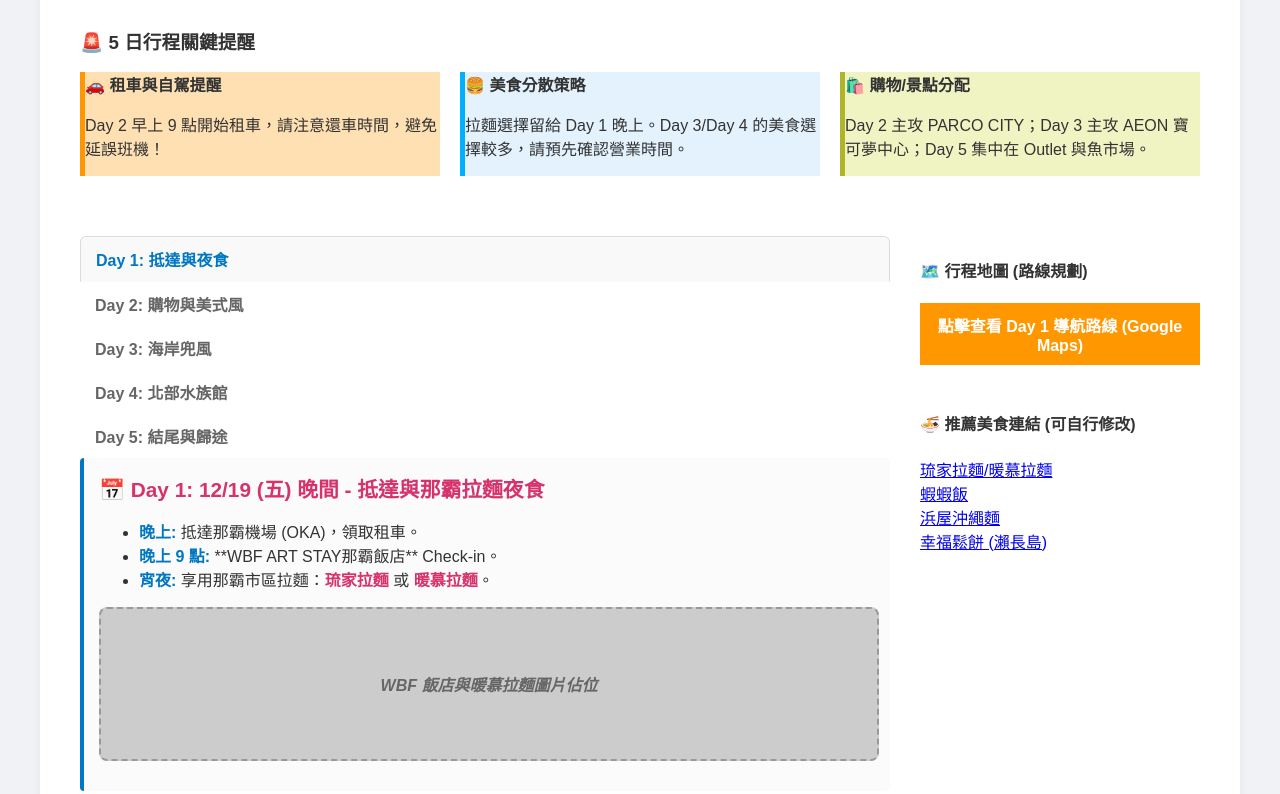
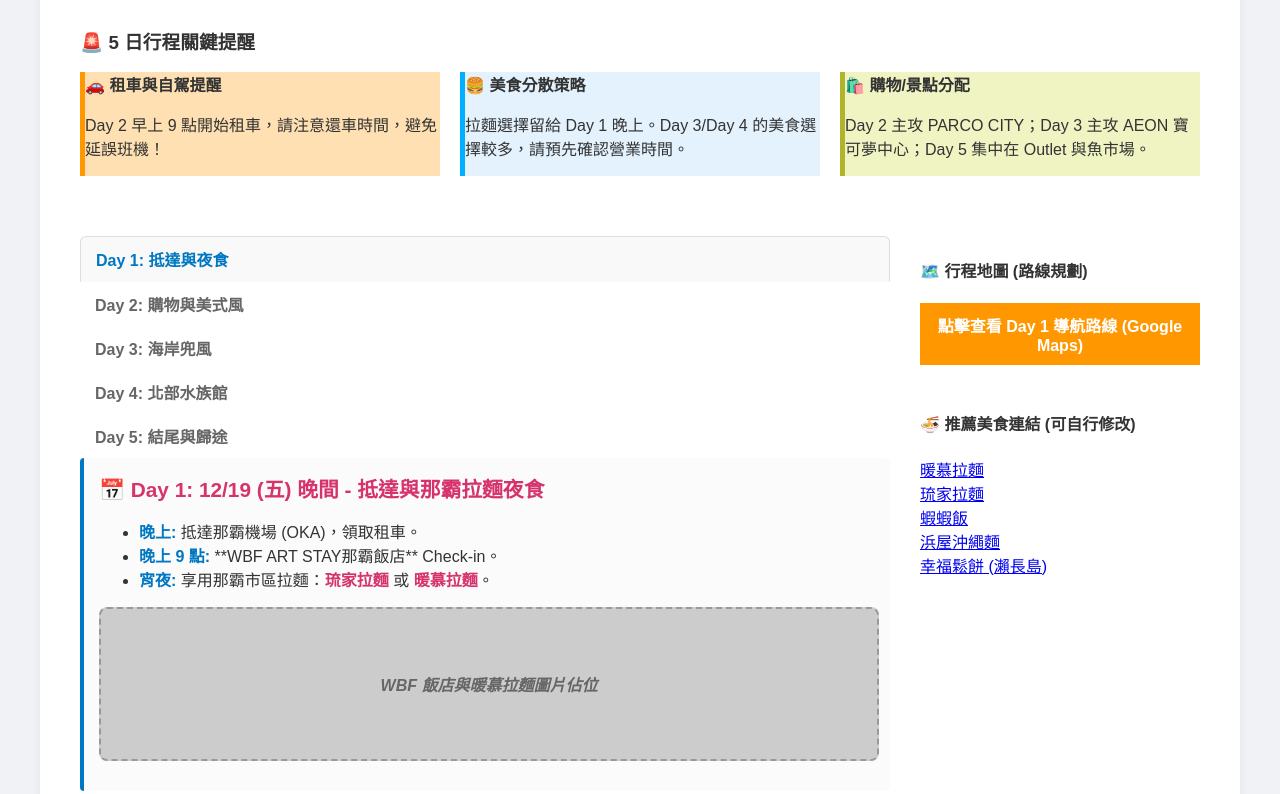
Before and after one commit to pkstar6406-glitch/okinawa-trip2025-1, a plain HTML site: page index.html in a window 1280 px wide. Shown: the part 303-1097 px from the top of the page. Drawn offline with Linux system fonts and the light colour scheme; placeholder pictures from the web are drawn by us.

Commit message:
Update index.html

```diff
--- a/index.html
+++ b/index.html
@@ -240,19 +240,23 @@
     <div class="food-list">
 
         <div class="food-item">
-            <a href="[您的拉麵 Google Maps 連結]" target="_blank">琉家拉麵/暖慕拉麵</a>
+            <a href="[https://maps.app.goo.gl/S8CfkAbRWgepzsXk8">暖慕拉麵</a>
         </div>
 
         <div class="food-item">
-            <a href="[您的蝦蝦飯 Google Maps 連結]" target="_blank">蝦蝦飯</a>
+            <a href="[https://maps.app.goo.gl/HvXTyjjmuFcoYbbj8">琉家拉麵</a>
         </div>
 
         <div class="food-item">
-            <a href="https://share.google/GKCwPN1vEyErHTdFi" target="_blank">浜屋沖繩麵</a>
+            <a href="[https://maps.app.goo.gl/xhBxJuPHjLuSLueu6]" target="_blank">蝦蝦飯</a>
         </div>
 
         <div class="food-item">
-            <a href="[您的幸福鬆餅 Google Maps 連結]" target="_blank">幸福鬆餅 (瀨長島)</a>
+            <a href="https://maps.app.goo.gl/eoQUDh6xpaFwVmEUA" target="_blank">浜屋沖繩麵</a>
+        </div>
+
+        <div class="food-item">
+            <a href="[https://share.google/GKCwPN1vEyErHTdFi" target="_blank]" target="_blank">幸福鬆餅 (瀨長島)</a>
         </div>
 
         </div>
@@ -310,4 +314,5 @@
 </script>
 
 </body>
+
 </html>
```
